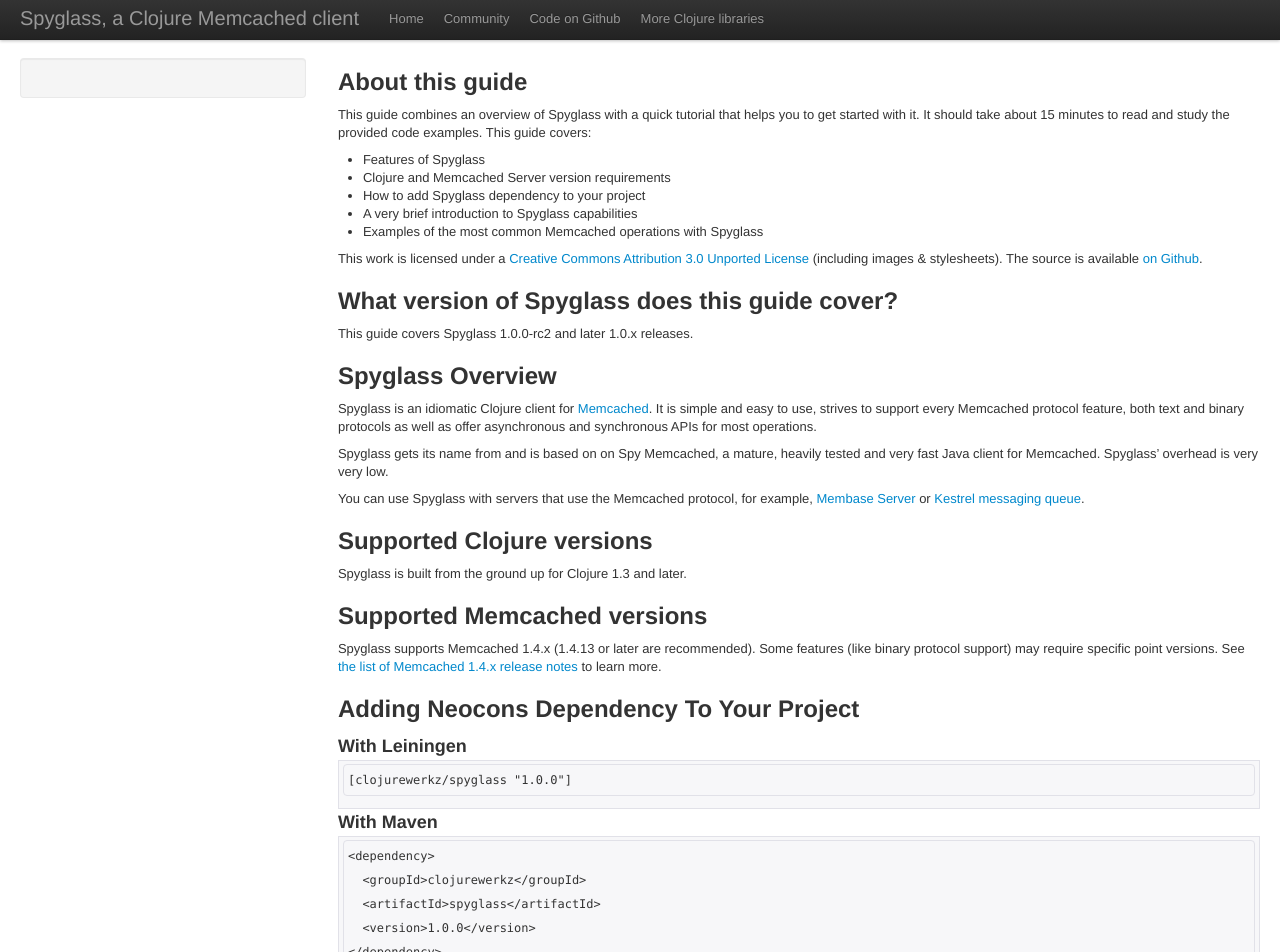
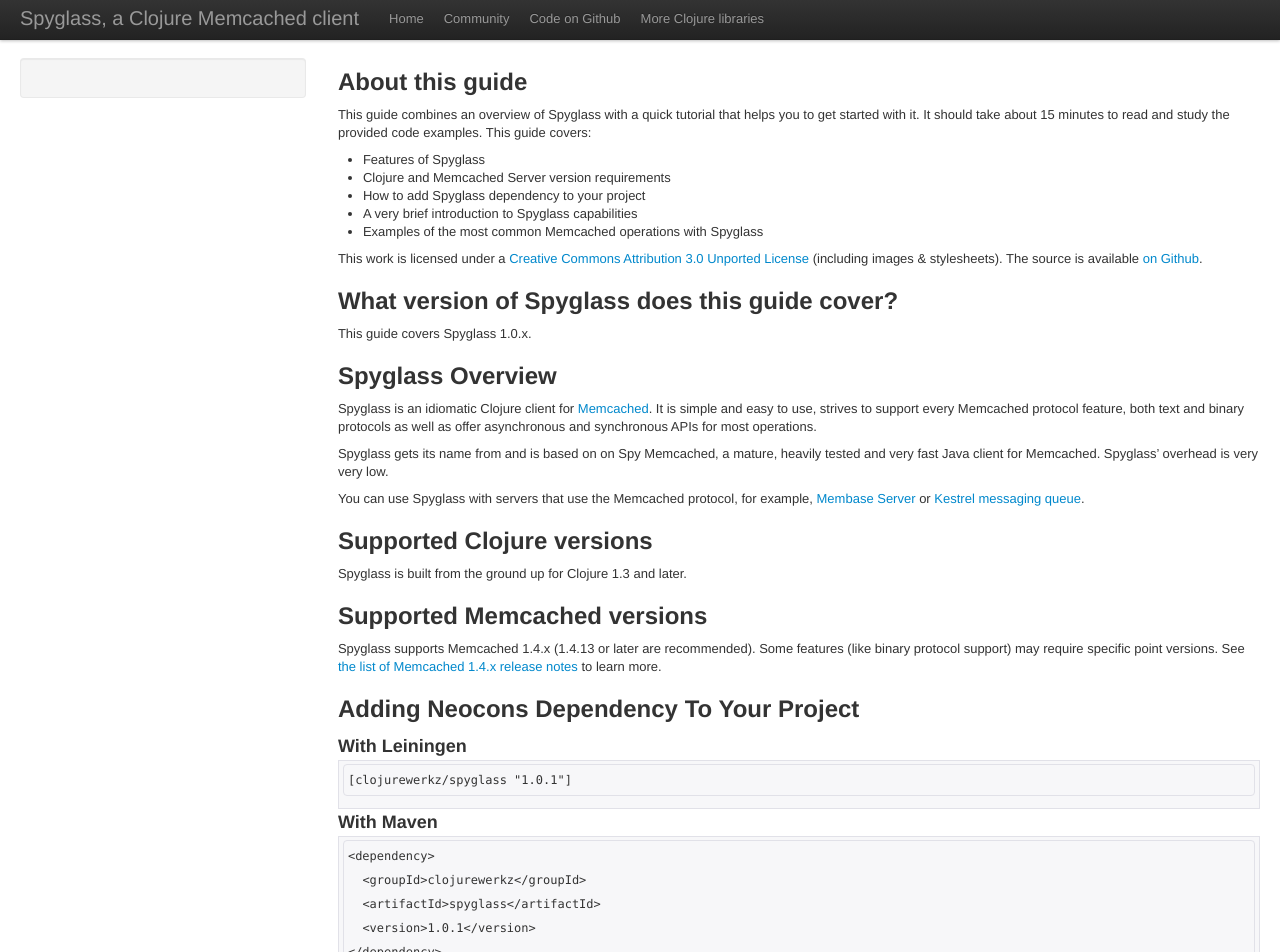
Before and after one commit to clojurewerkz/spyglass.docs, a Jekyll site: the page built from articles/getting_started.md, in a window 1280 px wide and 1400 px high. Shown: the top 952 px of the window. Built offline with Jekyll 4.4.1, drawn with Linux system fonts in a browser that asks for light colours; some web fonts are replaced.

Commit message:
1.0.1 is out

```diff
--- a/articles/getting_started.md
+++ b/articles/getting_started.md
@@ -19,7 +19,7 @@
 
 ## What version of Spyglass does this guide cover?
 
-This guide covers Spyglass 1.0.0-rc2 and later 1.0.x releases.
+This guide covers Spyglass 1.0.x.
 
 
 ## Spyglass Overview
@@ -49,14 +49,14 @@
 
 ### With Leiningen
 
-    [clojurewerkz/spyglass "1.0.0"]
+    [clojurewerkz/spyglass "1.0.1"]
 
 ### With Maven
 
     <dependency>
       <groupId>clojurewerkz</groupId>
       <artifactId>spyglass</artifactId>
-      <version>1.0.0</version>
+      <version>1.0.1</version>
     </dependency>
 
 It is recommended to stay up-to-date with new versions. New releases and important changes are announced [@ClojureWerkz](http://twitter.com/ClojureWerkz).
```
